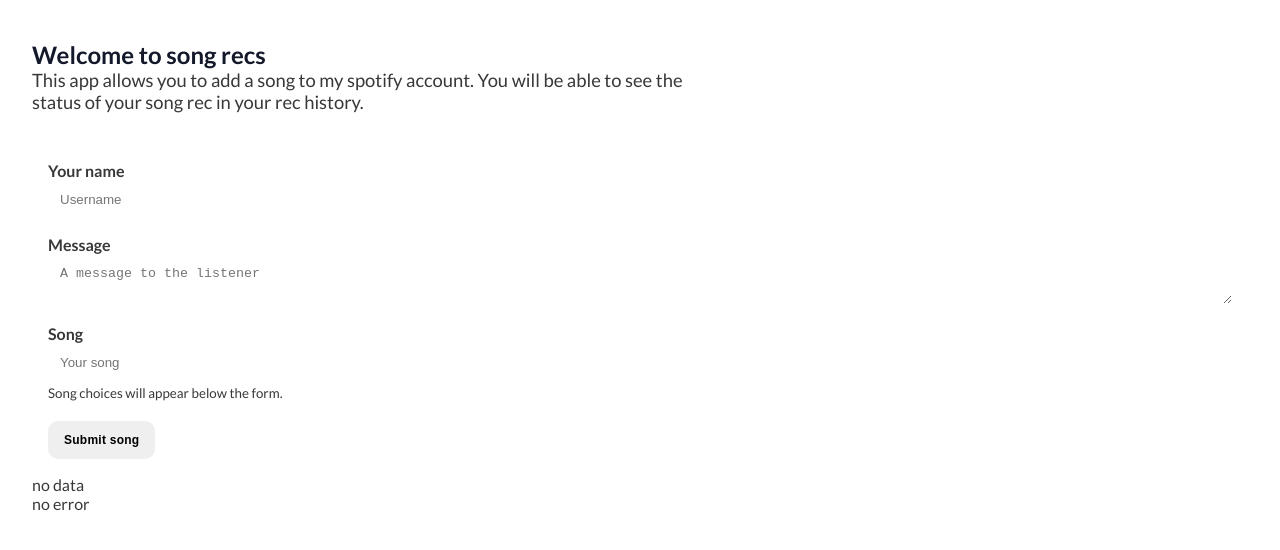
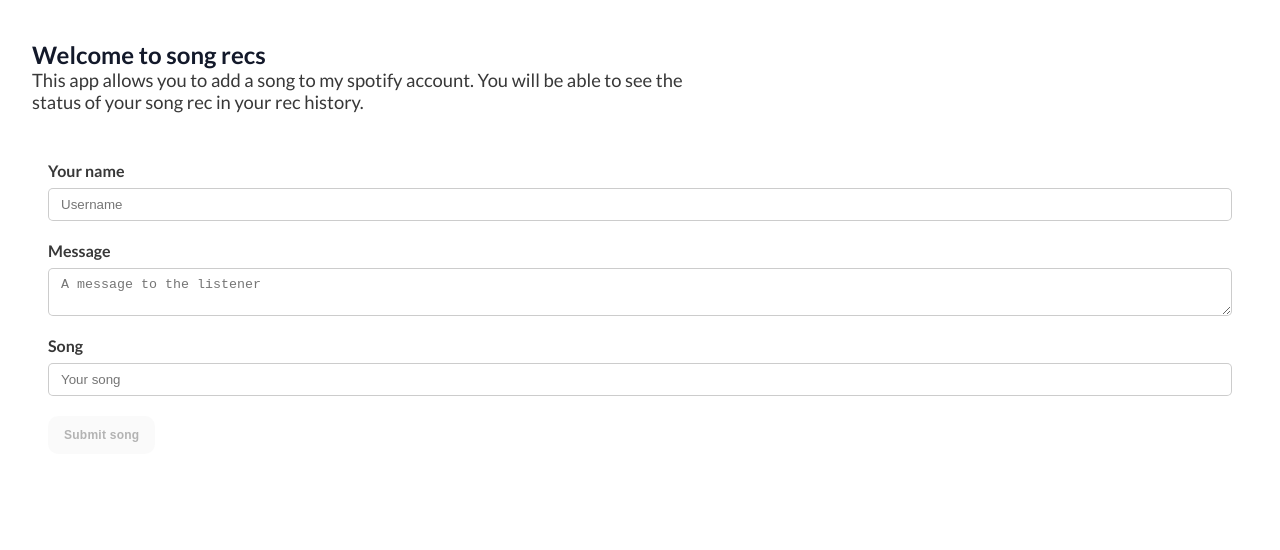
Before and after one commit to PedroEnciso/song-recs, a React (Vite) app in the folder frontend/: page / in a window 1280 px wide. Shown: the top 550 px of the page. Built offline with nearby package versions, Linux system fonts and the light colour scheme.

Commit message:
recommendation form styles and functionality

```diff
--- a/frontend/src/components/RecForm/RecForm.css
+++ /dev/null
@@ -1,42 +0,0 @@
-form {
-  padding: 1rem 1rem;
-  border-radius: 10px;
-}
-
-.form-group {
-  margin-bottom: 1.25rem;
-}
-
-.form-group label {
-  display: flex;
-  flex-direction: column;
-  gap: 0.25rem;
-}
-
-.form-group span {
-  font-weight: 600;
-  color: var(--text-light);
-}
-
-.form-group .input-field {
-  border: none;
-  border-radius: 5px;
-  padding: 0.5rem 0.75rem;
-}
-
-.song-input-message {
-  margin-top: 0.25rem;
-}
-
-.submit-button {
-  border-radius: 10px;
-  border: none;
-  padding: 0.75rem 1rem;
-  font-size: 0.75rem;
-  font-weight: 600;
-  letter-spacing: 0.25px;
-}
-
-.submit-button:hover {
-  background-color: var(--color-secondary);
-}
--- /dev/null
+++ b/frontend/src/components/RecForm/RecForm.module.css
@@ -0,0 +1,78 @@
+form {
+  padding: 1rem 1rem;
+  border-radius: 10px;
+}
+
+.form-group {
+  margin-bottom: 1.25rem;
+  position: relative;
+}
+
+.form-group label {
+  display: flex;
+  flex-direction: column;
+  gap: 0.5rem;
+}
+
+.form-group span {
+  font-weight: 600;
+  color: var(--text-light);
+}
+
+.form-group .input-field {
+  border: none;
+  border-radius: 5px;
+  padding: 0.5rem 0.75rem;
+  border: 1px solid rgb(0 0 0/ 0.2);
+}
+
+.error-message {
+  color: red;
+}
+
+.submit-button {
+  border-radius: 10px;
+  border: none;
+  padding: 0.75rem 1rem;
+  font-size: 0.75rem;
+  font-weight: 600;
+  letter-spacing: 0.25px;
+}
+
+.submit-button:hover {
+  background-color: var(--color-secondary);
+}
+
+.selected-song {
+  display: flex;
+  gap: 0.5rem;
+  align-items: center;
+}
+
+.song-info {
+  display: flex;
+  align-items: end;
+  gap: 0.5rem;
+}
+
+.song-info img {
+  width: 80px;
+  height: 80px;
+}
+
+.name {
+  font-size: 1.1rem;
+  font-weight: 600;
+  color: var(--text-dark);
+}
+
+.selected-song button {
+  writing-mode: vertical-lr;
+  transform: rotateZ(180deg);
+  height: 80px;
+  padding: 0px 5px;
+  border: none;
+  font-size: 0.85rem;
+  border-radius: 5px;
+  cursor: pointer;
+}
--- a/frontend/src/components/RecForm/index.tsx
+++ b/frontend/src/components/RecForm/index.tsx
@@ -1,52 +1,138 @@
 import React, { FormEvent } from "react";
+import SongSuggestionContainer from "components/SongSuggestion/Container";
+import styles from "./RecForm.module.css";
+import { Song } from "../../../../backend/models/types";
 
-import "./RecForm.css";
-
-interface Props {
-  handleSubmit: (e: FormEvent) => void;
-  updateQuery: (e: React.ChangeEvent<HTMLInputElement>) => void;
-}
-
-function RecForm({ handleSubmit, updateQuery }: Props) {
+function RecForm({
+  handleSubmit,
+  updateQuery,
+  updateName,
+  updateMessage,
+  setSong,
+  clearSong,
+  selectedSong,
+  showSuggestions,
+  hideSuggestions,
+  disableSubmit,
+  mutation,
+  suggestions,
+  isLoading,
+  error,
+}: Props) {
   return (
     <>
       <form onSubmit={handleSubmit}>
-        <div className="form-group">
-          <label className="form-group">
+        <div className={styles["form-group"]}>
+          <label>
             <span>Your name</span>
-            <input type="text" placeholder="Username" className="input-field" />
+            <input
+              onFocus={hideSuggestions}
+              onChange={updateName}
+              type="text"
+              placeholder="Username"
+              className={styles["input-field"]}
+            />
           </label>
         </div>
 
-        <div className="form-group">
-          <label className="form-group">
+        <div className={styles["form-group"]}>
+          <label>
             <span>Message</span>
             <textarea
-              className="input-field"
+              onFocus={hideSuggestions}
+              onChange={updateMessage}
+              className={styles["input-field"]}
               placeholder="A message to the listener"
             />
           </label>
         </div>
 
-        <div className="form-group">
+        <div className={styles["form-group"]}>
           <label>
             <span>Song</span>
+            {selectedSong ? (
+              <div className={styles["selected-song"]}>
+                <button onClick={clearSong}>remove</button>
+                <div className={styles["song-info"]}>
+                  <img src={selectedSong.album_photo_url} />
+                  <div>
+                    <p className={styles.name}>{selectedSong.name}</p>
+                    <p className={styles.artist}>{selectedSong.artist}</p>
+                  </div>
+                </div>
+              </div>
+            ) : (
               <input
                 onChange={(e) => updateQuery(e)}
                 type="text"
                 placeholder="Your song"
-              className="input-field"
+                className={styles["input-field"]}
               />
+            )}
           </label>
-          <p className="song-input-message">
-            <small>Song choices will appear below the form.</small>
+          {error ? (
+            <p className={styles["error-message"]}>
+              <small>{error.message}</small>
             </p>
+          ) : null}
+          {isLoading ? <p>Loading...</p> : null}
+          {showSuggestions ? (
+            <SongSuggestionContainer
+              songs={suggestions}
+              handleChooseSong={setSong}
+            />
+          ) : null}
         </div>
 
-        <button className="submit-button">Submit song</button>
+        <div>
+          {mutation.postIsPending ? (
+            <p>Submitting...</p>
+          ) : (
+            <button
+              className={styles["submit-button"]}
+              disabled={disableSubmit}
+            >
+              Submit song
+            </button>
+          )}
+          {mutation.postIsError ? (
+            <p className={styles["error-message"]}>
+              {
+                "There was an issue posting this recommendation. Please refresh and try again"
+              }
+            </p>
+          ) : null}
+        </div>
       </form>
     </>
   );
 }
 
 export default RecForm;
+
+interface Props {
+  handleSubmit: (e: FormEvent) => void;
+  updateQuery: (
+    e: React.ChangeEvent<HTMLInputElement | HTMLTextAreaElement>
+  ) => void;
+  updateName: (
+    e: React.ChangeEvent<HTMLInputElement | HTMLTextAreaElement>
+  ) => void;
+  updateMessage: (
+    e: React.ChangeEvent<HTMLInputElement | HTMLTextAreaElement>
+  ) => void;
+  setSong: (selected: Song) => void;
+  clearSong: () => void;
+  selectedSong: Song | null;
+  showSuggestions: boolean;
+  hideSuggestions: () => void;
+  disableSubmit: boolean;
+  mutation: {
+    postIsPending: boolean;
+    postIsError: boolean;
+    postError: Error | null;
+  };
+  suggestions: Song[] | undefined;
+  isLoading: boolean;
+  error: Error | null;
+}
--- /dev/null
+++ b/frontend/src/components/SongSuggestion/Container.tsx
@@ -0,0 +1,28 @@
+import SongSuggestion from "components/SongSuggestion";
+import { Song } from "../../../../backend/models/types";
+import "./SongSuggestion.css";
+
+function SongSuggestionContainer({ songs, handleChooseSong }: Props) {
+  if (!songs || songs.length === 0) return null;
+
+  return (
+    <ul className="container">
+      {songs.map((song) => (
+        <SongSuggestion
+          key={song.id}
+          name={song.name}
+          artist={song.artist}
+          image_url={song.album_photo_url}
+          chooseSong={handleChooseSong.bind(null, song)}
+        />
+      ))}
+    </ul>
+  );
+}
+
+export default SongSuggestionContainer;
+
+interface Props {
+  songs: Song[] | undefined;
+  handleChooseSong: (song: Song) => void;
+}
--- /dev/null
+++ b/frontend/src/components/SongSuggestion/SongSuggestion.css
@@ -0,0 +1,44 @@
+.container {
+  position: absolute;
+  top: 110%;
+  width: 100%;
+  padding: 10px 0px;
+  background-color: white;
+  border: 1px solid rgb(0 0 0 / 0.1);
+  border-radius: 10px;
+  list-style: none;
+  display: flex;
+  flex-direction: column;
+  gap: 1rem;
+  max-height: 250px;
+  overflow: scroll;
+}
+
+.song {
+  padding: 0.5rem;
+  display: flex;
+  gap: 1rem;
+  align-items: end;
+  cursor: pointer;
+  transition: background-color 0.2s;
+}
+
+.song:hover {
+  background-color: rgb(0 0 0 / 0.1);
+}
+
+.song img {
+  height: 80px;
+  width: 80px;
+}
+
+.name {
+  font-size: 1.1rem;
+  font-weight: 600;
+  margin-bottom: 0.25rem;
+  color: var(--text-dark);
+}
+
+.artist {
+  font-size: 0.9rem;
+}
--- /dev/null
+++ b/frontend/src/components/SongSuggestion/index.tsx
@@ -0,0 +1,22 @@
+import "./SongSuggestion.css";
+
+function index({ name, artist, image_url, chooseSong }: Props) {
+  return (
+    <li onClick={chooseSong} className="song">
+      <img src={image_url} alt="album cover image" />
+      <div>
+        <p className="name">{name}</p>
+        <p className="artist">{artist}</p>
+      </div>
+    </li>
+  );
+}
+
+export default index;
+
+interface Props {
+  name: string;
+  artist: string;
+  image_url: string;
+  chooseSong: () => void;
+}
--- a/frontend/src/routes/Home/Home.tsx
+++ b/frontend/src/routes/Home/Home.tsx
@@ -1,31 +1,90 @@
-import { useState, FormEvent } from "react";
-import { useQuery } from "@tanstack/react-query";
+import { FormEvent, useReducer, useState } from "react";
+import { useQuery, useMutation } from "@tanstack/react-query";
 import { getSongs } from "src/queries/getSongs";
+import { postRecommendation } from "src/queries/postRecommendation";
+import useDebounce from "src/hooks/debounce";
 import RecForm from "src/components/RecForm";
+import { recommendationFormReducer } from "src/reducers/recommendationFormReducer";
+import type { Field, State } from "src/reducers/recommendationFormReducer";
+import type {
+  Song,
+  RecommendationWithoutId,
+} from "src/../../backend/models/types";
 
 import "./Home.css";
 
+const initialState: State = {
+  query: "",
+  name: "",
+  message: "",
+  selectedSong: null,
+};
+
 function Home() {
-  const [query, setQuery] = useState("");
+  const [state, dispatch] = useReducer(recommendationFormReducer, initialState);
+  const [showSuggestions, setShowSuggestions] = useState(false);
 
-  const { data, error } = useQuery({
-    queryKey: ["songs"],
-    queryFn: () => getSongs(query),
-    enabled: query !== "",
+  const debouncedQuery = useDebounce(state.query, 200);
+
+  // react query properties for song fetch
+  const { data, error, isLoading } = useQuery({
+    queryKey: ["songs", debouncedQuery],
+    queryFn: () => getSongs(debouncedQuery),
+    enabled: debouncedQuery !== "",
+  });
+
+  // react query mutation for submitting a song
+  const {
+    mutate,
+    isPending: postIsPending,
+    isSuccess: postIsSuccess,
+    isError: postIsError,
+    error: postError,
+  } = useMutation({
+    mutationFn: (recommendation: RecommendationWithoutId) =>
+      postRecommendation(recommendation),
   });
 
   function handleSubmit(e: FormEvent) {
     e.preventDefault();
-    console.log("submitting form");
+    console.log("submit", state);
+    if (!state.selectedSong) return;
+    mutate({
+      spotify_song_id: state.selectedSong.id,
+      recommender: state.name,
+      comment: state.message,
+    });
   }
 
-  function updateQuery(e: React.ChangeEvent<HTMLInputElement>) {
-    setQuery(e.target.value);
+  function updateInputField(
+    field: Field,
+    e: React.ChangeEvent<HTMLInputElement | HTMLTextAreaElement>
+  ) {
+    if (field === "query") {
+      setShowSuggestions(true);
+    }
+    dispatch({
+      type: "HANDLE INPUT TEXT",
+      field,
+      payload: e.target.value,
+    });
   }
 
-  if (data) {
-    console.log(data);
+  function setSong(selected: Song) {
+    setShowSuggestions(false);
+    dispatch({ type: "SET SONG", payload: selected });
   }
+
+  function clearSong() {
+    dispatch({ type: "CLEAR SONG" });
+  }
+
+  function hideSuggestions() {
+    setShowSuggestions(false);
+  }
+
+  const disableSubmitButton =
+    !state.selectedSong || state.name === "" ? true : false;
 
   return (
     <>
@@ -37,12 +96,28 @@ function Home() {
         </p>
       </section>
       <section className="form-section">
-        <RecForm handleSubmit={handleSubmit} updateQuery={updateQuery} />
-      </section>
-
-      <section>
-        <div> {data ? data[0].name : "no data"}</div>
-        <div> {error ? error.message : "no error"}</div>
+        {!postIsSuccess ? (
+          <RecForm
+            handleSubmit={handleSubmit}
+            updateQuery={updateInputField.bind(null, "query")}
+            updateName={updateInputField.bind(null, "name")}
+            updateMessage={updateInputField.bind(null, "message")}
+            setSong={setSong}
+            clearSong={clearSong}
+            selectedSong={state.selectedSong}
+            showSuggestions={showSuggestions}
+            hideSuggestions={hideSuggestions}
+            disableSubmit={disableSubmitButton}
+            mutation={{ postIsPending, postIsError, postError }}
+            suggestions={data}
+            isLoading={isLoading}
+            error={error}
+          />
+        ) : (
+          <p>
+            Thank you for submitting a recommendation, I really appreciate it!
+          </p>
+        )}
       </section>
     </>
   );
```
Lines whose indentation alone changed are shown as unchanged.
